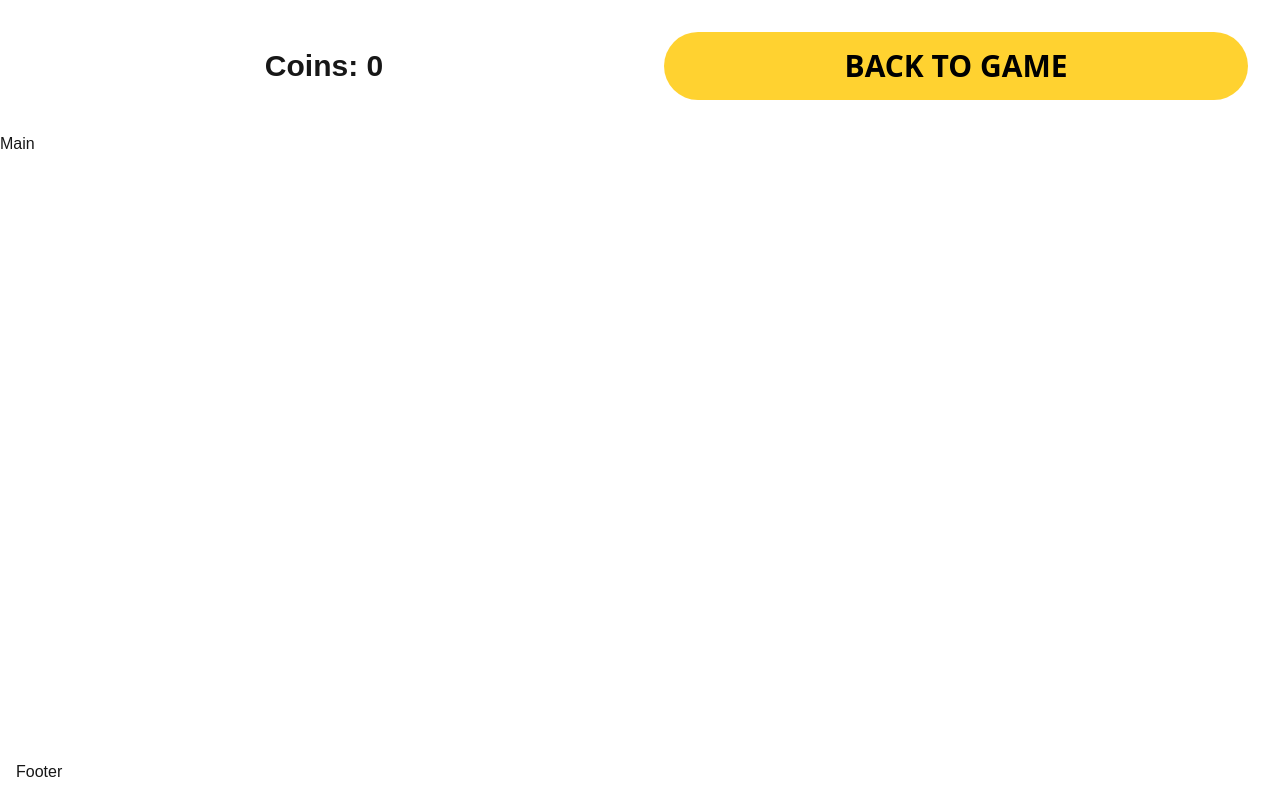
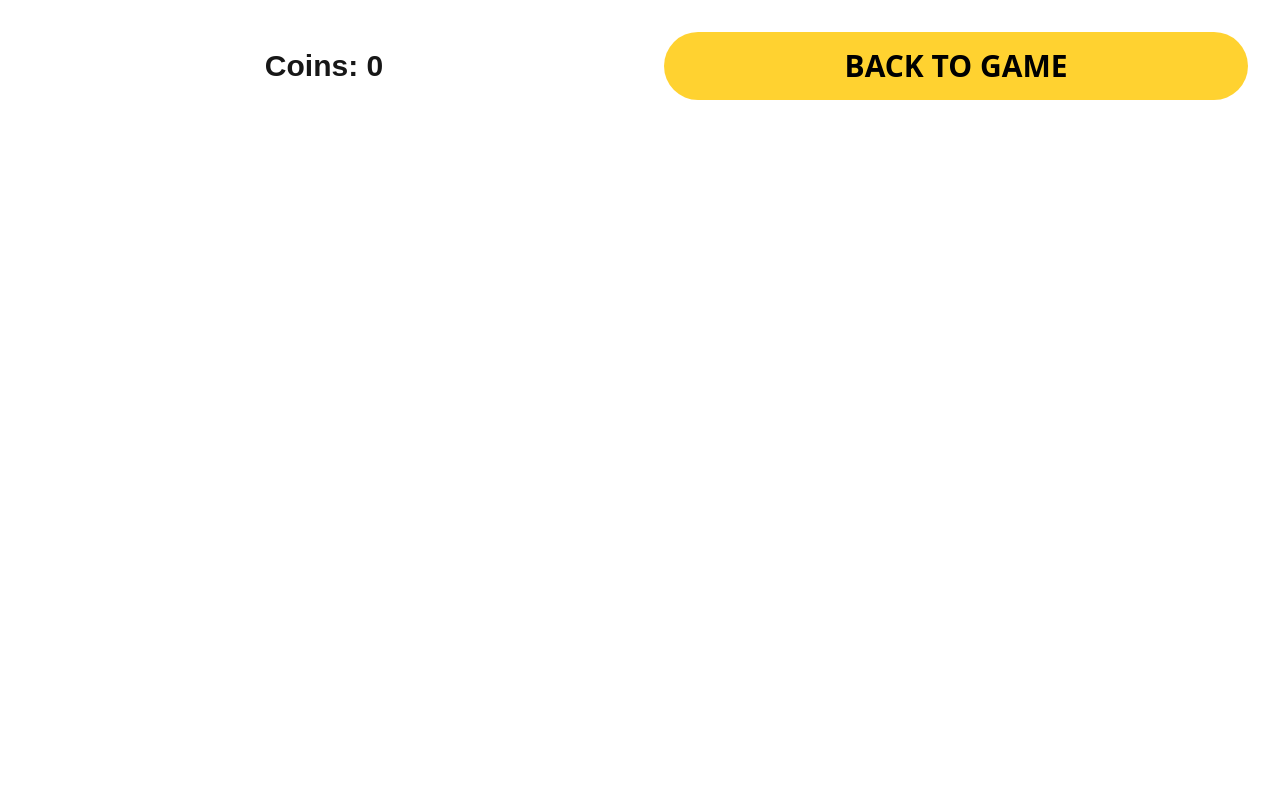
Before and after one commit to nightzirch/rng-gods, a Next.js app: page /store in a window 1280 px wide. Built offline with nearby package versions, Linux system fonts and the light colour scheme; a web font is replaced by a local one.

Commit message:
Use context for global state

```diff
--- a/src/app/layout.tsx
+++ b/src/app/layout.tsx
@@ -1,3 +1,4 @@
+import Providers from "@/context/Providers";
 import type { Metadata } from "next";
 import { Geist, Geist_Mono } from "next/font/google";
 import "./globals.css";
@@ -23,6 +24,7 @@ export default function RootLayout({
   children: React.ReactNode;
 }>) {
   return (
+    <Providers>
       <html lang="en">
         <body
           className={`${geistSans.variable} ${geistMono.variable} antialiased grid grid-rows-[auto_1fr_auto] flex-col w-full h-screen max-h-screen`}
@@ -30,5 +32,6 @@ export default function RootLayout({
           {children}
         </body>
       </html>
+    </Providers>
   );
 }
--- a/src/app/page.tsx
+++ b/src/app/page.tsx
@@ -4,14 +4,14 @@ import { Cutscene } from "@/components/Cutscene/Cutscene";
 import HistoryItem from "@/components/HistoryItem/HistoryItem";
 import { RainbowButton } from "@/components/RainbowButton/RainbowButton";
 import { StoreButton } from "@/components/StoreButton/StoreButton";
-import { useHistory } from "@/hooks/useHistory";
-import { useStore } from "@/hooks/useStore";
+import { HistoryContext } from "@/context/HistoryContext";
+import { StoreContext } from "@/context/StoreContext";
 import { roll } from "@/utils/rarity";
-import { useState } from "react";
+import { useContext, useState } from "react";
 
 export default function Home() {
-  const { history, addToHistory } = useHistory();
-  const { store, addCoinsByHistory } = useStore();
+  const { history, addToHistory } = useContext(HistoryContext);
+  const { store, addCoinsByHistory } = useContext(StoreContext);
   const [showVideo, setShowVideo] = useState(false);
 
   function rollDice() {
--- a/src/app/store/page.tsx
+++ b/src/app/store/page.tsx
@@ -1,10 +1,11 @@
 "use client";
 
 import { BackButton } from "@/components/BackButton/BackButton";
-import { useStore } from "@/hooks/useStore";
+import { StoreContext } from "@/context/StoreContext";
+import { useContext } from "react";
 
 export default function Store() {
-  const { store } = useStore();
+  const { store } = useContext(StoreContext);
 
   return (
     <>
@@ -18,9 +19,9 @@ export default function Store() {
         <BackButton />
       </header>
 
-      <main className="overflow-hidden">Main</main>
+      <main className="overflow-hidden"></main>
 
-      <footer className="grid grid-cols-1 gap-4 p-4">Footer</footer>
+      <footer></footer>
     </>
   );
 }
--- /dev/null
+++ b/src/context/HistoryContext.ts
@@ -0,0 +1,25 @@
+'use client";';
+
+import { History } from "@/types/History";
+import { createContext } from "react";
+
+type HistoryContextType = {
+  history: History[];
+  addToHistory: (roll: number) => History;
+};
+
+export const initialHistoryContext: HistoryContextType = {
+  history: [],
+  addToHistory: () => {
+    return {
+      roll: 0,
+      timestamp: new Date(),
+      rarity: "Common",
+      id: "",
+    };
+  },
+};
+
+export const HistoryContext = createContext<HistoryContextType>(
+  initialHistoryContext
+);
--- /dev/null
+++ b/src/context/Providers.tsx
@@ -0,0 +1,19 @@
+"use client";
+
+import { StoreContext } from "@/context/StoreContext";
+import { useHistory } from "@/hooks/useHistory";
+import { useStore } from "@/hooks/useStore";
+import { HistoryContext } from "./HistoryContext";
+
+export default function Providers({ children }: { children: React.ReactNode }) {
+  const { store, addCoinsByHistory } = useStore();
+  const { history, addToHistory } = useHistory();
+
+  return (
+    <StoreContext.Provider value={{ store, addCoinsByHistory }}>
+      <HistoryContext.Provider value={{ history, addToHistory }}>
+        {children}
+      </HistoryContext.Provider>
+    </StoreContext.Provider>
+  );
+}
--- /dev/null
+++ b/src/context/StoreContext.ts
@@ -0,0 +1,19 @@
+'use client";'
+
+import { initialStoreState } from "@/hooks/useStore";
+import { History } from "@/types/History";
+import { Store } from "@/types/Store";
+import { createContext } from "react";
+
+type StoreContextType = {
+  store: Store;
+  addCoinsByHistory: (historyItem: History) => void;
+};
+
+export const initialStoreContext: StoreContextType = {
+  store: initialStoreState,
+  addCoinsByHistory: () => {},
+};
+
+export const StoreContext =
+  createContext<StoreContextType>(initialStoreContext);
--- a/src/hooks/useStore.ts
+++ b/src/hooks/useStore.ts
@@ -18,12 +18,12 @@ function StoreReducer(
   }
 }
 
-const initialState: Store = {
+export const initialStoreState: Store = {
   coins: 0,
 };
 
 export function useStore() {
-  const [store, storeDispatch] = useReducer(StoreReducer, initialState);
+  const [store, storeDispatch] = useReducer(StoreReducer, initialStoreState);
 
   const addCoinsByHistory = (historyItem: History) => {
     storeDispatch({
```
Lines whose indentation alone changed are shown as unchanged.
